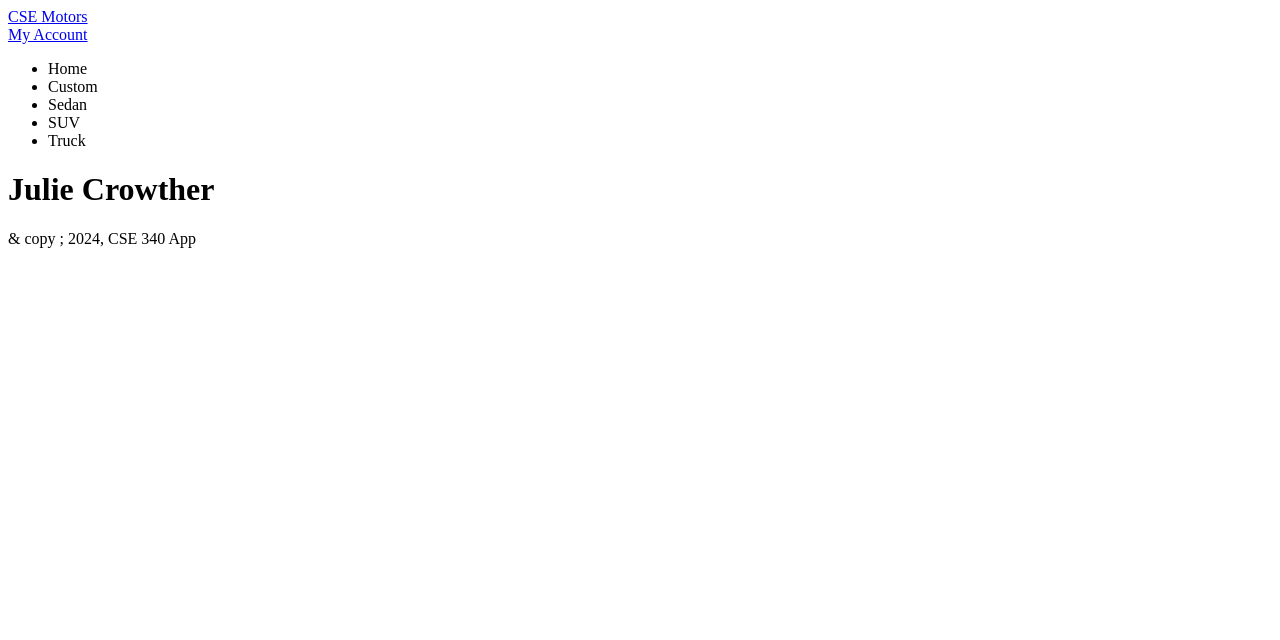
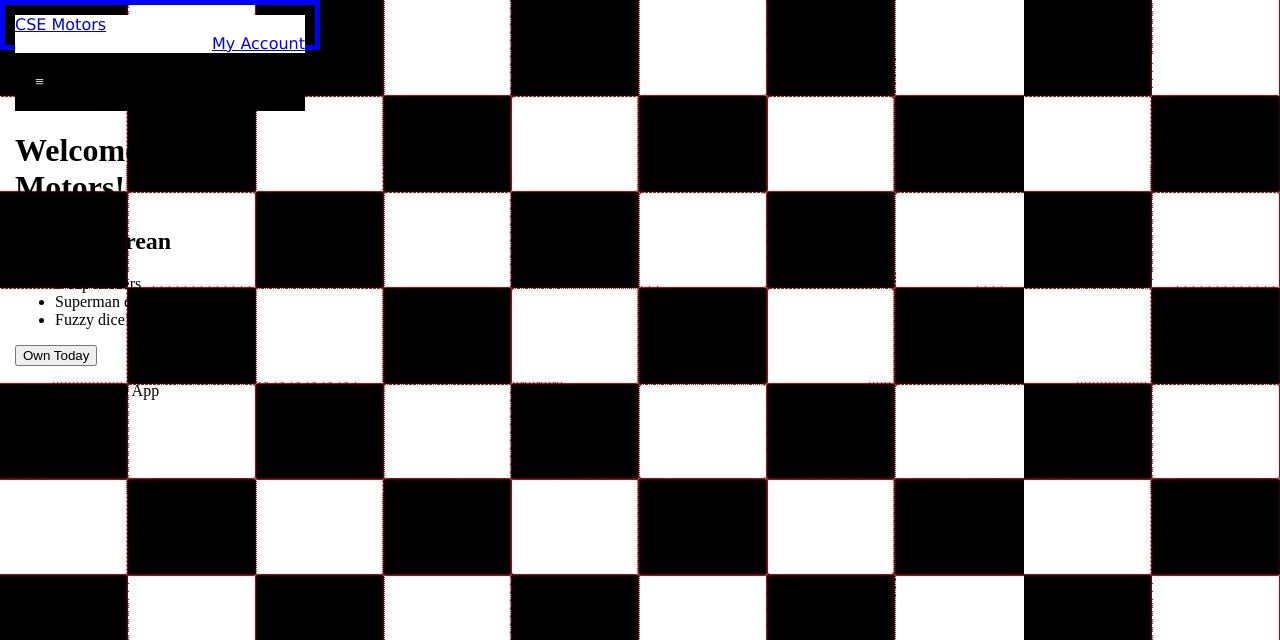
Before and after one commit to jlcrow23/cse340starter, a Node server app: page / in a window 1280 px wide. Shown: the top 640 px of the page. Run offline with Node 20, Linux system fonts and the light colour scheme; some libraries are stand-ins or nearby versions.

Commit message:
worked on Cars site

```diff
--- a/public/css/styles.css
+++ b/public/css/styles.css
@@ -4,3 +4,70 @@
 *:after {
   box-sizing: border-box;
 }
+
+h1 {
+  color: black;
+}
+.CarDetails {
+  background-color: white;
+  color: rgb(21, 109, 224);
+}
+.navigation {
+  background-color: black;
+  color: white;
+}
+
+header {
+  font-family: 'Lucida Sans', sans-serif;
+  background-color: white;
+}
+
+body {
+  background-color: white;
+  width: 320px;
+  height: 50px;
+  padding: 10px;
+  border: 5px solid blue;
+  margin: 0;
+}
+
+#tools {
+  font: size 20px;
+  color: black;
+  text-align: right;
+}
+
+nav {
+  background-color: black;
+  color: white;
+}
+
+nav ul {
+  display: flex;
+  flex-direction: column;
+  justify-content: center;
+  align-content: space-around;
+  margin: 0;
+  padding: 0;
+}
+
+nav ul li:first-child {
+  display: block;
+}
+
+nav ul li {
+  display: none;
+  list-style: none;
+  margin: 10px;
+}
+
+nav ul li a {
+  color: white;
+  display: block;
+  padding: 10px;
+  text-decoration: none;
+}
+nav ul li a:hover {
+  background-color: #efefef;
+  color: black;
+}
--- a/server.js
+++ b/server.js
@@ -12,10 +12,11 @@ const app = express()
 const static = require("./routes/static")
 
 /* ***********************
- * View Emgine and Templates
+ * View Engine and Templates
  *************************/
 app.set("view engine", "ejs")
 app.use(expressLayouts)
+app.use(express.static(__dirname + '/public'));
 app.set("layout", "./layouts/layout") // not at views root
 
 /* ***********************
--- a/views/index.ejs
+++ b/views/index.ejs
@@ -1 +1,10 @@
-<h1>Julie Crowther</h1>
+<h1>Welcome to CSE Motors!</h1>
+<div class="carDetails">
+    <h2>DMC Delorean</h2>
+    <ul>
+        <li>3 cup holders</li>
+        <li>Superman doors</li>
+        <li>Fuzzy dice!</li>
+    </ul>
+    <button>Own Today</button>
+</div>
--- a/views/layouts/layout.ejs
+++ b/views/layouts/layout.ejs
@@ -1,8 +1,9 @@
 <!DOCTYPE html>
 <html lang="en">
+
     <%- include('../partials/head') %>
 
-    <body>
+  <body background="../images/site/checkerboard.jpg">
         <div id="wrapper">
             <%-include('../partials/header')  %>
             <%-include('../partials/navigation')  %>
--- a/views/partials/footer.ejs
+++ b/views/partials/footer.ejs
@@ -1,5 +1,5 @@
 <% const d = new Date()
 let year = d.getFullYear() %>
 <footer>
-  <p class="copyright">& copy ; <%= year %>, CSE 340 App</p>
+  <p class="copyright">&copy; <%= year %>, CSE 340 App</p>
 </footer>
--- a/views/partials/head.ejs
+++ b/views/partials/head.ejs
@@ -3,5 +3,6 @@
     <meta http-equiv="X-UA-Compatible" content="IE=edge">
     <meta name="viewport" content="width=device-width, initial-scale=1.0">
     <title><%- title %> | CSE 340 App</title>
-    <link rel="stylesheet" href="/css/styles.css">
+
+    <link rel="stylesheet" href="/public/css/styles.css">
 </head>
--- a/views/partials/header.ejs
+++ b/views/partials/header.ejs
@@ -5,4 +5,5 @@
     <div id="tools">
       <a title="Click to log in" href="/account/login">My Account</a>
     </div>
+
   </header>
--- a/views/partials/navigation.ejs
+++ b/views/partials/navigation.ejs
@@ -1,5 +1,6 @@
 <nav>
-    <ul>
+    <ul id="menu">
+        <li><a id="toggleMenu">&equiv;</a></li>
         <li>Home</li>
         <li>Custom</li>
         <li>Sedan</li>
```
